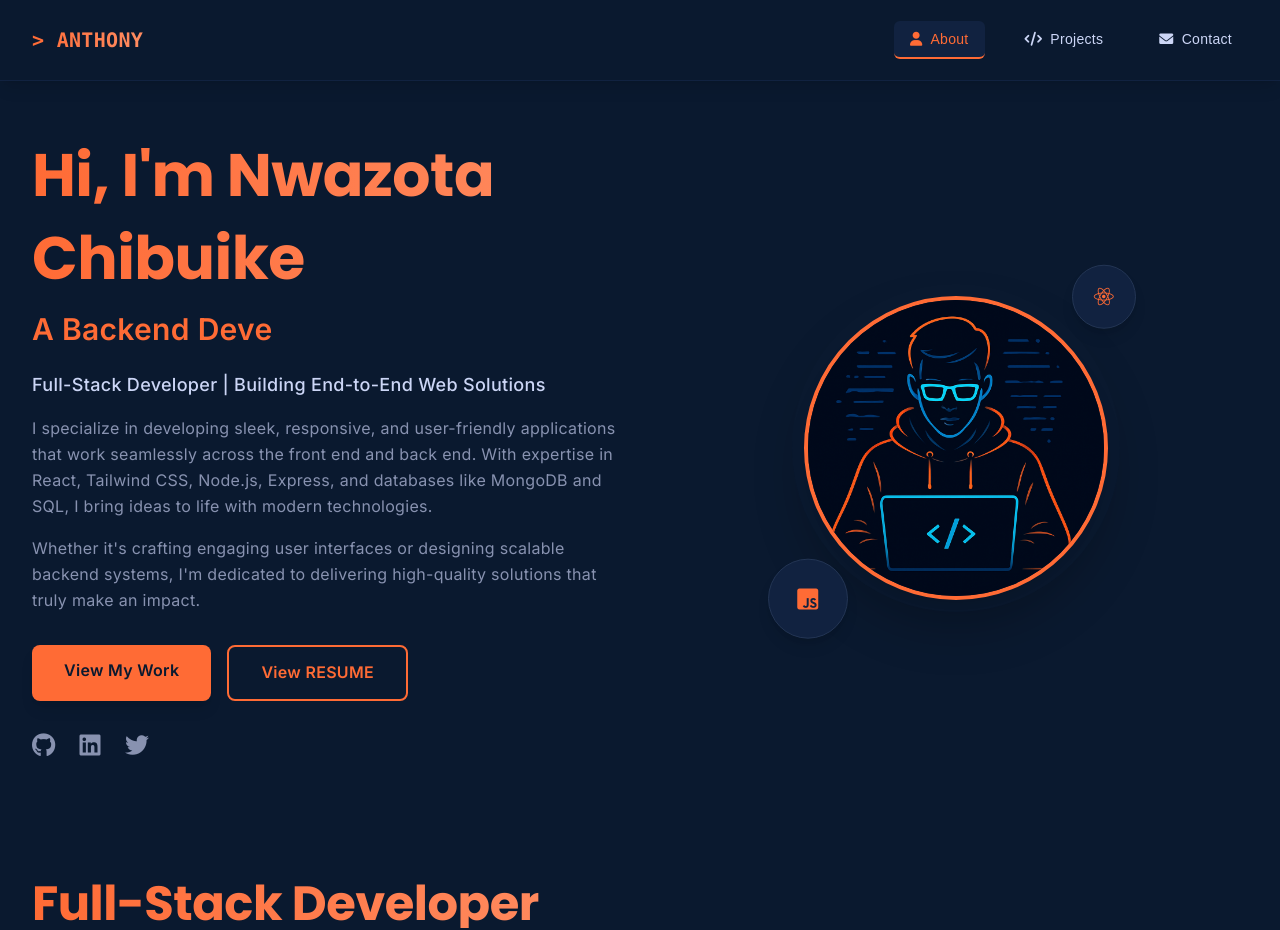
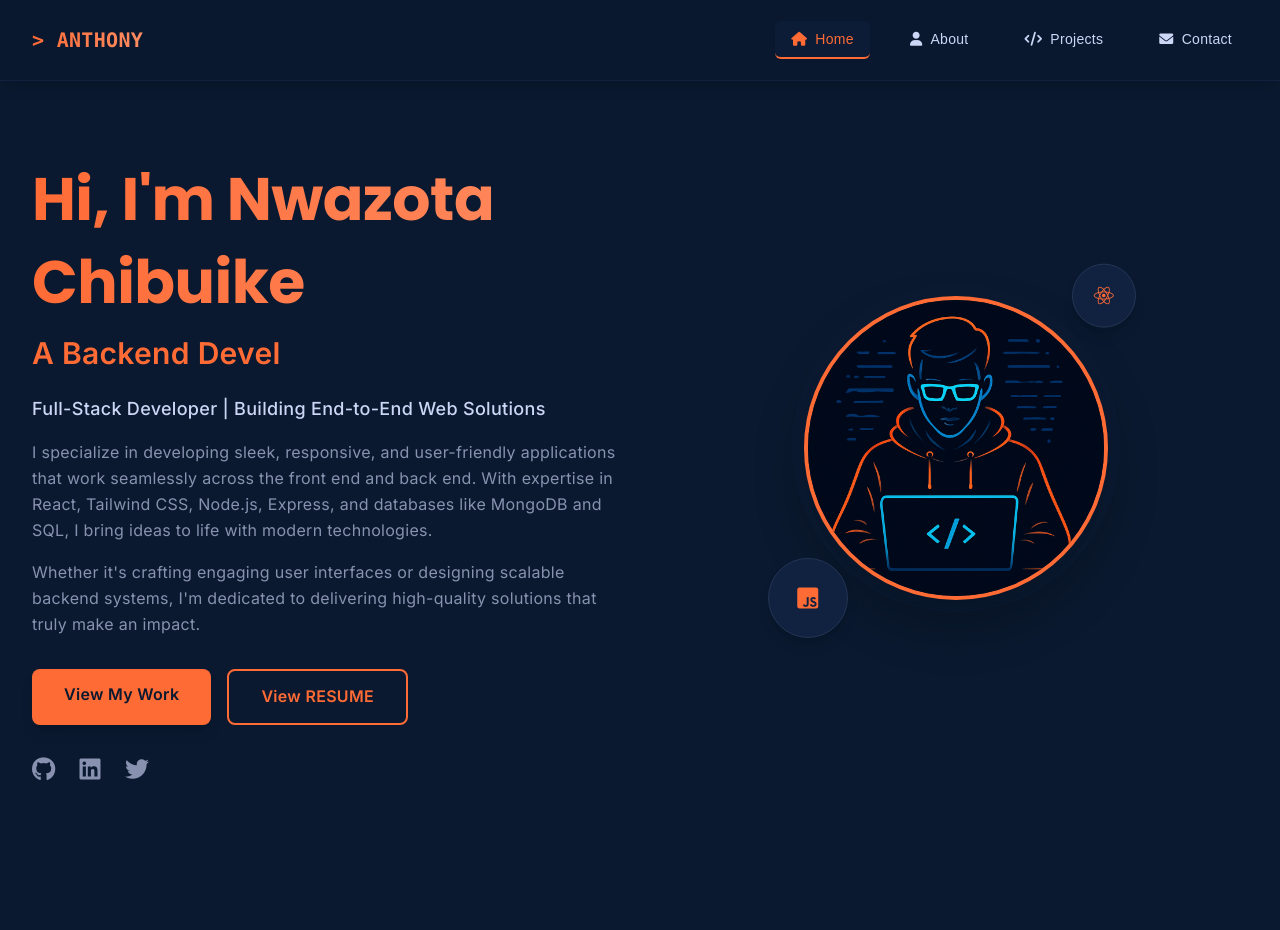
Before and after one commit to Oracle00999/My-Portfolio-Website, a React (Vite) app in the folder portfolio 2.0/: page / in a window 1280 px wide. Shown: the top 930 px of the page. Built offline with nearby package versions, Linux system fonts and the light colour scheme.

Commit message:
Updated portfolio with new modifications

```diff
--- a/portfolio 2.0/src/Components/About.jsx
+++ b/portfolio 2.0/src/Components/About.jsx
@@ -134,8 +134,8 @@ const About = () => {
             transition={{ duration: 0.8 }}
             className="text-center md:text-left"
           >
-            <h2 className="text-4xl sm:text-5xl font-bold bg-gradient-to-r from-[#ff6b35] to-[#ff8c61] bg-clip-text text-transparent mb-6">
-              Full-Stack Developer
+            <h2 className="text-4xl sm:text-5xl font-bold bg-gradient-to-r from-[#ff6b35] to-[#ff8c61] bg-clip-text text-transparent mb-6 pt-12">
+              About Me
             </h2>
             <p className="mt-4 text-lg text-[#ccd6f6] leading-relaxed">
               Hi, I'm Chibuike, a passionate full-stack developer with a
--- a/portfolio 2.0/src/Components/Contact.jsx
+++ b/portfolio 2.0/src/Components/Contact.jsx
@@ -46,7 +46,7 @@ const Contact = () => {
 
       {/* Animated Heading */}
       <motion.h2
-        className="text-4xl sm:text-5xl font-bold mb-6 bg-gradient-to-r from-[#ff6b35] to-[#ff8c61] text-transparent bg-clip-text"
+        className="text-4xl sm:text-5xl font-bold mb-6 bg-gradient-to-r from-[#ff6b35] to-[#ff8c61] text-transparent bg-clip-text mt-15 pt-3"
         initial={{ opacity: 0, y: -20 }}
         animate={{ opacity: 1, y: 0 }}
         transition={{ duration: 0.8 }}
--- a/portfolio 2.0/src/Components/Hero.jsx
+++ b/portfolio 2.0/src/Components/Hero.jsx
@@ -17,7 +17,10 @@ const Hero = () => {
           transition={{ duration: 0.8 }}
           className="text-center md:text-left"
         >
-          <h1 className="text-3xl sm:text-4xl md:text-5xl lg:text-6xl font-bold leading-tight sm:leading-snug md:leading-snug break-words bg-gradient-to-r from-[#ff6b35] to-[#ff8c61] bg-clip-text text-transparent">
+          <h1
+            className="text-3xl sm:text-4xl md:text-5xl lg:text-6xl font-bold leading-tight sm:leading-snug md:leading-snug break-words bg-gradient-to-r from-[#ff6b35] to-[#ff8c61] bg-clip-text text-transparent m
+          pt-12"
+          >
             Hi, I'm Nwazota Chibuike
           </h1>
           <TypingEffect />
--- a/portfolio 2.0/src/Components/Navbar.jsx
+++ b/portfolio 2.0/src/Components/Navbar.jsx
@@ -1,9 +1,10 @@
-import React, { useState } from "react";
+import React, { useState, useEffect } from "react";
 import { motion, AnimatePresence } from "framer-motion";
 
 const Navbar = () => {
   const [isOpen, setIsOpen] = useState(false);
-  const [activeLink, setActiveLink] = useState("About");
+  const [activeLink, setActiveLink] = useState("Home");
+  const [scrolled, setScrolled] = useState(false);
 
   const toggleMenu = () => {
     setIsOpen(!isOpen);
@@ -19,20 +20,125 @@ const Navbar = () => {
   };
 
   const navLinks = [
-    { id: 1, name: "About", href: "#about", icon: "fas fa-user" },
-    { id: 2, name: "Projects", href: "#projects", icon: "fas fa-code" },
-    { id: 3, name: "Contact", href: "#contact", icon: "fas fa-envelope" },
+    { id: 1, name: "Home", href: "#hero", icon: "fas fa-home" },
+    { id: 2, name: "About", href: "#about", icon: "fas fa-user" },
+    { id: 3, name: "Projects", href: "#projects", icon: "fas fa-code" },
+    { id: 4, name: "Contact", href: "#contact", icon: "fas fa-envelope" },
   ];
 
+  // Scroll detection for navbar background and active link
+  useEffect(() => {
+    const handleScroll = () => {
+      // Check if scrolled for background opacity
+      const isScrolled = window.scrollY > 10;
+      setScrolled(isScrolled);
+
+      const sections = navLinks.map((link) => {
+        const section = document.querySelector(link.href);
+        return {
+          id: link.name,
+          element: section,
+          top: section ? section.getBoundingClientRect().top : 0,
+          height: section ? section.offsetHeight : 0,
+        };
+      });
+
+      // Find the section currently in view
+      const currentSection = sections.find((section) => {
+        if (section.element) {
+          const rect = section.element.getBoundingClientRect();
+          return rect.top <= 100 && rect.bottom >= 100;
+        }
+        return false;
+      });
+
+      // If no section is in the middle of viewport, find the one closest to the top
+      if (!currentSection) {
+        const closestSection = sections.reduce(
+          (closest, section) => {
+            if (section.element) {
+              const rect = section.element.getBoundingClientRect();
+              const distance = Math.abs(rect.top);
+              if (distance < Math.abs(closest.distance)) {
+                return { id: section.id, distance };
+              }
+            }
+            return closest;
+          },
+          { id: activeLink, distance: Infinity }
+        );
+
+        setActiveLink(closestSection.id);
+      } else {
+        setActiveLink(currentSection.id);
+      }
+    };
+
+    // Throttle scroll events for better performance
+    let ticking = false;
+    const throttledScroll = () => {
+      if (!ticking) {
+        requestAnimationFrame(() => {
+          handleScroll();
+          ticking = false;
+        });
+        ticking = true;
+      }
+    };
+
+    window.addEventListener("scroll", throttledScroll);
+
+    // Initial check on mount
+    handleScroll();
+
+    return () => {
+      window.removeEventListener("scroll", throttledScroll);
+    };
+  }, [activeLink, navLinks]);
+
+  // Smooth scroll function
+  const smoothScroll = (href) => {
+    if (href === "#hero") {
+      // Scroll to top for home/hero
+      window.scrollTo({
+        top: 0,
+        behavior: "smooth",
+      });
+    } else {
+      const element = document.querySelector(href);
+      if (element) {
+        const offsetTop =
+          element.getBoundingClientRect().top + window.pageYOffset - 80; // Adjust for navbar height
+        window.scrollTo({
+          top: offsetTop,
+          behavior: "smooth",
+        });
+      }
+    }
+  };
+
+  const handleNavClick = (e, link) => {
+    e.preventDefault();
+    handleLinkClick(link.name);
+    smoothScroll(link.href);
+  };
+
   return (
-    <nav className="bg-[#0a192f] text-[#ccd6f6] shadow-lg fixed w-full z-50 border-b border-[#112240]">
+    <nav
+      className={`text-[#ccd6f6] shadow-lg fixed w-full z-50 border-b border-[#112240] transition-all duration-300 ${
+        scrolled
+          ? "bg-[#0a192f]/90 backdrop-blur-md"
+          : "bg-[#0a192f]/70 backdrop-blur-sm"
+      }`}
+    >
       <div className="max-w-7xl mx-auto px-4 sm:px-6 lg:px-8">
         <div className="flex justify-between h-20 items-center">
           <a
-            href="/"
+            href="#hero"
+            onClick={(e) => handleNavClick(e, { name: "Home", href: "#hero" })}
             className="text-xl font-bold bg-gradient-to-r from-[#ff6b35] to-[#ff8c61] bg-clip-text text-transparent hover:from-[#ff8c61] hover:to-[#ffa07a] transition-all duration-300"
           >
-            <span className="font-mono ">{`> ANTHONY`}</span>
+            <span className="font-mono">{`> ANTHONY`}</span>
           </a>
 
           {/* Hamburger Menu (Mobile) */}
@@ -40,7 +146,9 @@ const Navbar = () => {
             <button
               onClick={toggleMenu}
               type="button"
-              className="inline-flex items-center justify-center p-2 rounded-md text-[#8892b0] hover:text-[#ff6b35] hover:bg-[#112240] focus:outline-none transition duration-300"
+              className={`inline-flex items-center justify-center p-2 rounded-md text-[#8892b0] hover:text-[#ff6b35] focus:outline-none transition duration-300 ${
+                scrolled ? "hover:bg-[#112240]/50" : "hover:bg-[#112240]/30"
+              }`}
             >
               <svg
                 className="h-6 w-6"
@@ -75,11 +183,11 @@ const Navbar = () => {
               <a
                 key={link.id}
                 href={link.href}
-                onClick={() => handleLinkClick(link.name)}
+                onClick={(e) => handleNavClick(e, link)}
                 className={`px-4 py-2 rounded-md text-sm font-medium transition-all duration-300 border-b-2 ${
                   activeLink === link.name
-                    ? "text-[#ff6b35] border-[#ff6b35] bg-[#112240]"
-                    : "text-[#ccd6f6] border-transparent hover:text-[#ff6b35] hover:border-[#ff6b35]"
+                    ? "text-[#ff6b35] border-[#ff6b35] bg-[#112240]/50"
+                    : "text-[#ccd6f6] border-transparent hover:text-[#ff6b35] hover:border-[#ff6b35] hover:bg-[#112240]/30"
                 }`}
               >
                 <i className={`${link.icon} mr-2`}></i>
@@ -98,18 +206,18 @@ const Navbar = () => {
             animate={{ opacity: 1, y: 0 }}
             exit={{ opacity: 0, y: -20 }}
             transition={{ duration: 0.3 }}
-            className="sm:hidden bg-[#112240] border-t border-[#233554]"
+            className="sm:hidden bg-[#112240]/95 backdrop-blur-md border-t border-[#233554]"
           >
             <div className="px-2 pt-2 pb-4 space-y-2">
               {navLinks.map((link) => (
                 <a
                   key={link.id}
                   href={link.href}
-                  onClick={() => handleLinkClick(link.name)}
+                  onClick={(e) => handleNavClick(e, link)}
                   className={`block px-4 py-3 rounded-md text-base font-medium transition-all duration-300 ${
                     activeLink === link.name
-                      ? "text-[#ff6b35] bg-[#0a192f] border-l-4 border-[#ff6b35]"
-                      : "text-[#ccd6f6] hover:text-[#ff6b35] hover:bg-[#0a192f]"
+                      ? "text-[#ff6b35] bg-[#0a192f]/50 border-l-4 border-[#ff6b35]"
+                      : "text-[#ccd6f6] hover:text-[#ff6b35] hover:bg-[#0a192f]/30"
                   }`}
                 >
                   <i className={`${link.icon} mr-3`}></i>
--- a/portfolio 2.0/src/Components/Projects.jsx
+++ b/portfolio 2.0/src/Components/Projects.jsx
@@ -110,7 +110,7 @@ const Projects = () => {
           initial={{ opacity: 0, y: -50 }}
           whileInView={{ opacity: 1, y: 0 }}
           transition={{ duration: 0.8 }}
-          className="text-4xl sm:text-5xl font-bold bg-gradient-to-r from-[#ff6b35] to-[#ff8c61] bg-clip-text text-transparent text-center mb-16"
+          className="text-4xl sm:text-5xl font-bold bg-gradient-to-r from-[#ff6b35] to-[#ff8c61] bg-clip-text text-transparent text-center mb-16 pt-12"
         >
           My Projects
         </motion.h2>
```
